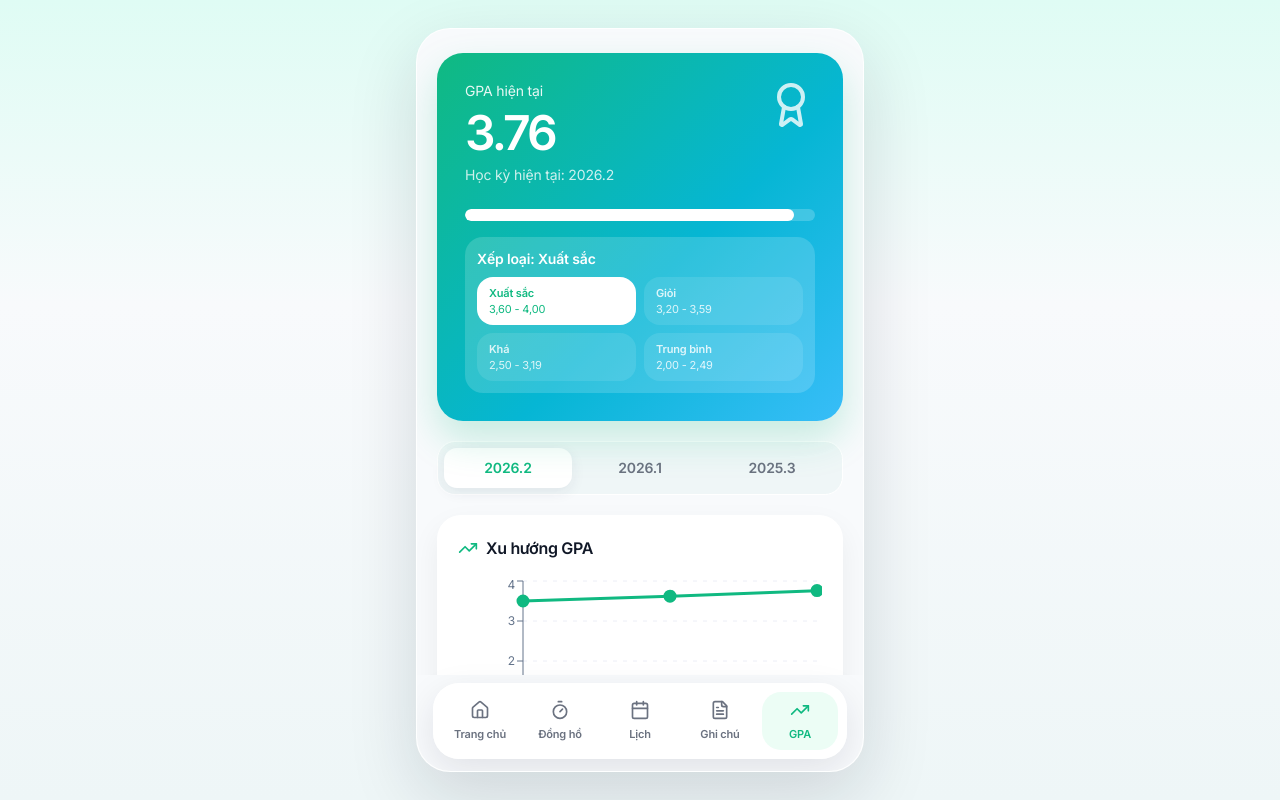
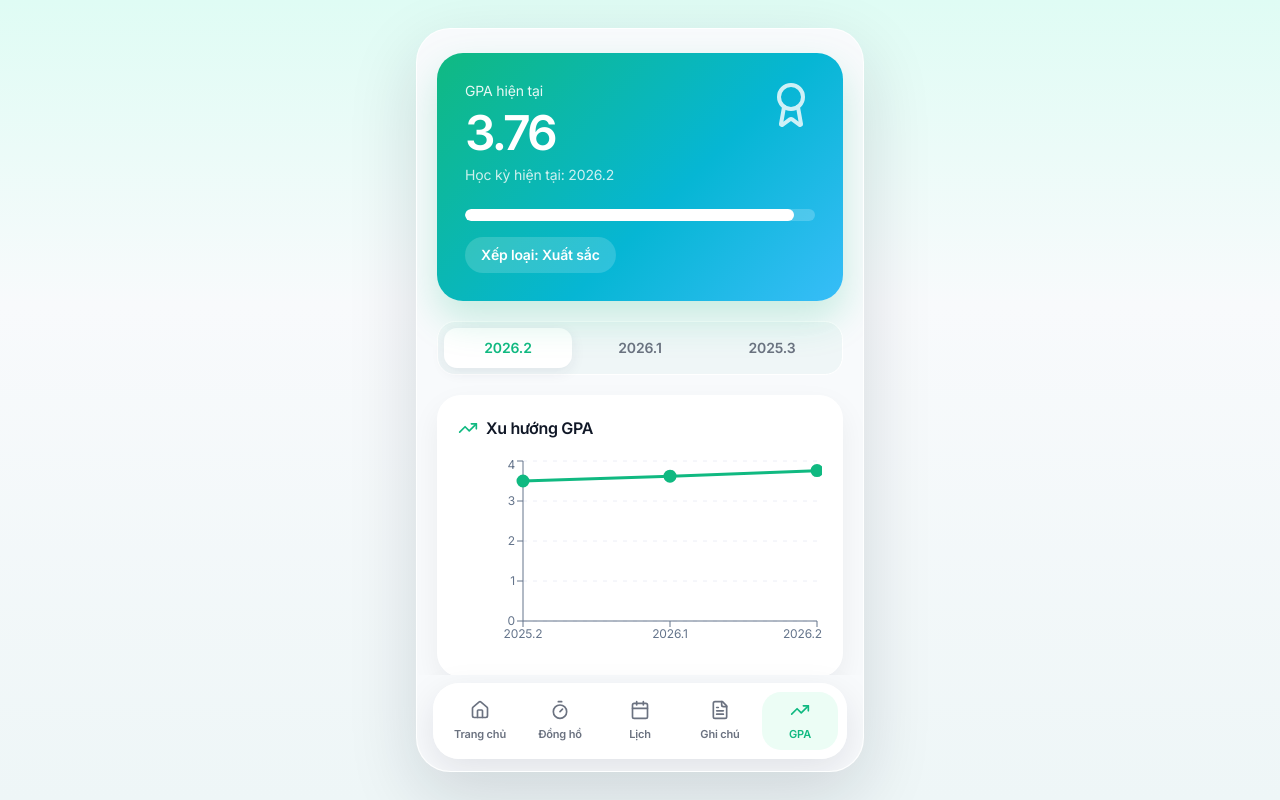
Before and after one commit to 20235667-NguyenQuocCuong/UIUX, a React (Vite) app: page /gpa in a window 1280 px wide. Built offline with nearby package versions, Linux system fonts and the light colour scheme.

Commit message:
Simplify GPA classification display

```diff
--- a/src/app/screens/GPA.tsx
+++ b/src/app/screens/GPA.tsx
@@ -74,13 +74,6 @@ const gradeDistribution = [
   { id: "grade-b", grade: "B", "Tổng TC": 0 },
 ];
 
-const classificationRanges = [
-  { label: "Xuất sắc", range: "3,60 - 4,00", active: true },
-  { label: "Giỏi", range: "3,20 - 3,59", active: false },
-  { label: "Khá", range: "2,50 - 3,19", active: false },
-  { label: "Trung bình", range: "2,00 - 2,49", active: false },
-];
-
 export function GPA() {
   const [semester, setSemester] = useState("2026.2");
   const visibleGrades = subjectGrades.filter((subject) => subject.semester === semester);
@@ -105,16 +98,8 @@ export function GPA() {
               className="h-full rounded-full bg-white"
             />
           </div>
-          <div className="mt-4 rounded-[18px] bg-white/16 p-3">
-            <p className="mb-2 text-sm font-semibold">Xếp loại: Xuất sắc</p>
-            <div className="grid grid-cols-2 gap-2 text-[11px] leading-4">
-              {classificationRanges.map((item) => (
-                <div key={item.label} className={`rounded-2xl px-3 py-2 ${item.active ? "bg-white text-primary" : "bg-white/10 text-white/82"}`}>
-                  <span className="block font-semibold">{item.label}</span>
-                  <span>{item.range}</span>
-                </div>
-              ))}
-            </div>
+          <div className="mt-4 inline-flex rounded-full bg-white/16 px-4 py-2 text-sm font-semibold">
+            Xếp loại: Xuất sắc
           </div>
         </motion.div>
 
```
Also changed, not shown: 4 other files (tests, documents, lock files or other folders).
